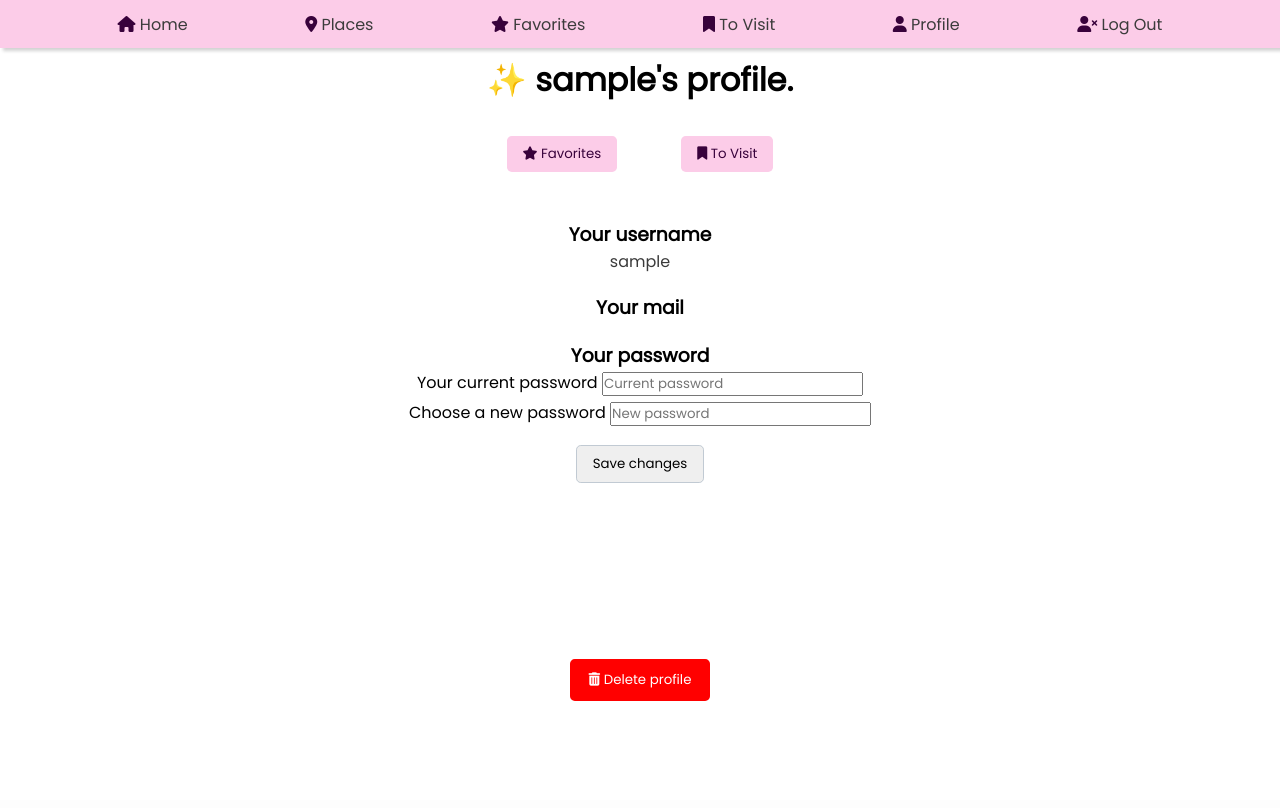
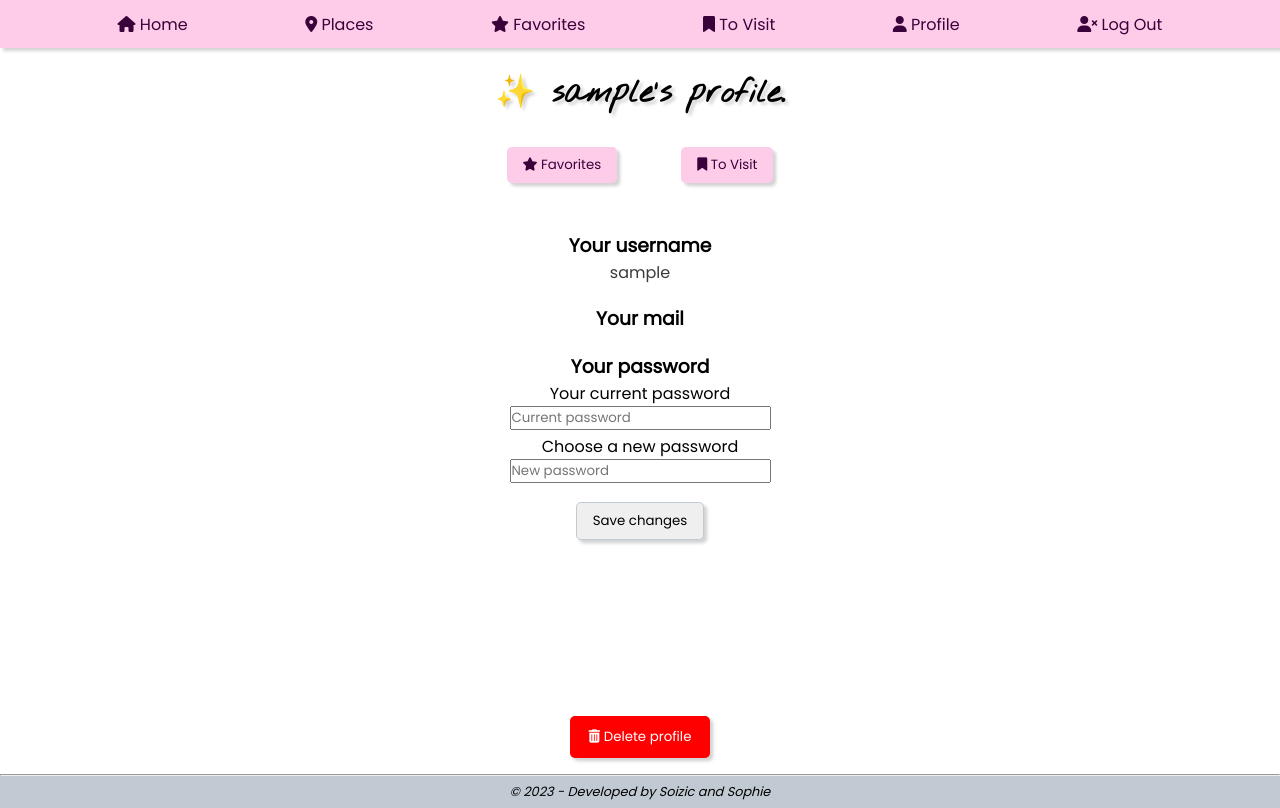
Before and after one commit to So-Mina/Visit-Seoul, a Node server app: page /profile in a window 1280 px wide. Before the commit the page ends 701 px from the top, so only its background shows below. Run offline with Node 20, Linux system fonts and the light colour scheme; the visitor is signed in with stand-in values (Sample User, id 1); some libraries are stand-ins or nearby versions.

Commit message:
lil touch up

```diff
--- a/public/styles/editcreate.css
+++ b/public/styles/editcreate.css
@@ -13,8 +13,8 @@ input {
   width: 20rem;
 }
 
-#description {
-  width: 20rem;
+textarea {
+  width : 22rem;
   height: 10rem;
 }
 
--- a/public/styles/profile.css
+++ b/public/styles/profile.css
@@ -39,3 +39,8 @@ form {
 form h3{
   margin-top: 1rem;
 }
+
+.pword {
+  display: flex;
+  flex-direction: column;
+}
--- a/public/styles/style.css
+++ b/public/styles/style.css
@@ -1,4 +1,5 @@
 @import url('https://fonts.googleapis.com/css2?family=Poppins:wght@200;300;400&display=swap');
+@import url('https://fonts.googleapis.com/css2?family=Nothing+You+Could+Do&display=swap');
 
 * {
   box-sizing: border-box;
@@ -8,7 +9,7 @@
 }
 
 main {
-  padding-top: 3.5rem;
+  padding-top: 4.5rem;
   text-align: center;
 }
 
@@ -23,12 +24,12 @@ nav {
   box-shadow: 0.2rem 0.2rem 0.2rem lightgrey;
 }
 
-nav a {
+nav a, nav p {
   text-decoration: none;
   color:#38023B;
 }
 
-nav a:hover {
+nav a:hover, nav p:hover {
   text-decoration: none;
   color: #820A89;
 }
@@ -36,6 +37,13 @@ nav a:hover {
 h1, h2 {
   display: flex;
   justify-content: center;
+  font-family: 'Nothing You Could Do', cursive;
+  text-shadow: 0.2rem 0.2rem 0.2rem lightgrey;
+}
+
+h2 {
+  font-size: 1.2rem;
+  margin: 1rem;
 }
 
 a {
@@ -46,28 +54,36 @@ p {
   color: rgb(59, 59, 59);
 }
 
+footer {
+  display: flex;
+  text-align: center;
+  justify-content: center;
+  align-items: center;
+
+  width: 100%;
+  height: 2rem;
+  background-color: rgb(193, 202, 211);
+  font-size: 0.8rem;
+}
+
 /* post */
-
 #postImg {
   display: flex;
   width: 100%;
   margin: auto;
   justify-content: center;
   border-radius: 1rem;
+  box-shadow: 0.1rem 0.1rem 0.1rem lightgrey;
 }
 
 .postContainer {
-  width: 18%;
+  width: 20%;
   border: 1px solid rgb(193, 202, 211);
-  margin: 2rem;
+  margin: 1rem;
   padding: 1rem;
   box-shadow: 10px 5px 5px grey;
   border-radius: 1rem;
   box-sizing: content-box;
-}
-
-h2 {
-  font-size: 1.2rem;
 }
 
 .placesContainer {
@@ -93,6 +109,7 @@ h2 {
 .infos img {
   width : 50%;
   height: 50%;
+  border: 1px dashed rgb(193, 202, 211);
 }
 
 #map {
@@ -102,7 +119,6 @@ h2 {
   margin-top: 2rem;
   margin-bottom: 2rem;
 }
-
 
 /* */
 .user-things, .icons, .buttons {
@@ -116,6 +132,7 @@ button {
   padding: 0.5rem 1rem;
   border-radius: 0.3rem;
   border: 1px solid rgb(193, 202, 211);
+  box-shadow: 0.2rem 0.2rem 0.2rem lightgrey;
 }
 
 form .button {
@@ -123,6 +140,7 @@ form .button {
   padding: 0.5rem 1rem;
   border-radius: 0.3rem;
   border: 1px solid rgb(193, 202, 211);
+  box-shadow: 0.2rem 0.2rem 0.2rem lightgrey;
 }
 
 .button {
@@ -136,6 +154,22 @@ form .button {
   margin: 1rem;
 }
 
+/* delete button */
+.delete {
+  background-color: red;
+  color: white;
+  border: 3px solid red;
+}
+
+.delete:hover {
+  border: 3px solid darkred;
+}
+
+.delete i {
+  color: white;
+}
+
+/* for responsiveness */
 nav p {
   display: none;
 }
@@ -172,19 +206,3 @@ nav p {
     margin-top: 3rem;
   }
 }
-
-/* delete button */
-
-.delete {
-  background-color: red;
-  color: white;
-  border: 3px solid red;
-}
-
-.delete:hover {
-  border: 3px solid darkred;
-}
-
-.delete i {
-  color: white;
-}
--- a/views/auth/log-in.hbs
+++ b/views/auth/log-in.hbs
@@ -10,7 +10,7 @@
   </div>
 
   <div>
-    <label for='mail'>mail: </label>
+    <label for='mail'>Mail: </label>
     <input type='email' id='mail' name='mail' placeholder="Your mail"/>
   </div>
 
--- a/views/edit-place.hbs
+++ b/views/edit-place.hbs
@@ -33,7 +33,7 @@
 
   <div>
     <label for="description">Description</label>
-    <input type="text" name="description" id="description" value="{{place.description}}">
+    <textarea name="description" id="description">{{place.description}}"</textarea>
   </div>
 
   <div>
--- a/views/layout.hbs
+++ b/views/layout.hbs
@@ -69,6 +69,10 @@
     <main>
     {{{body}}}
     </main>
+<hr>
+    <footer>
+
+      <i>&copy; 2023 - Developed by Soizic and Sophie</i></footer>
   </body>
 
 </html>
```
Also changed, not shown: views/favorites.hbs (line endings or trailing spaces).
